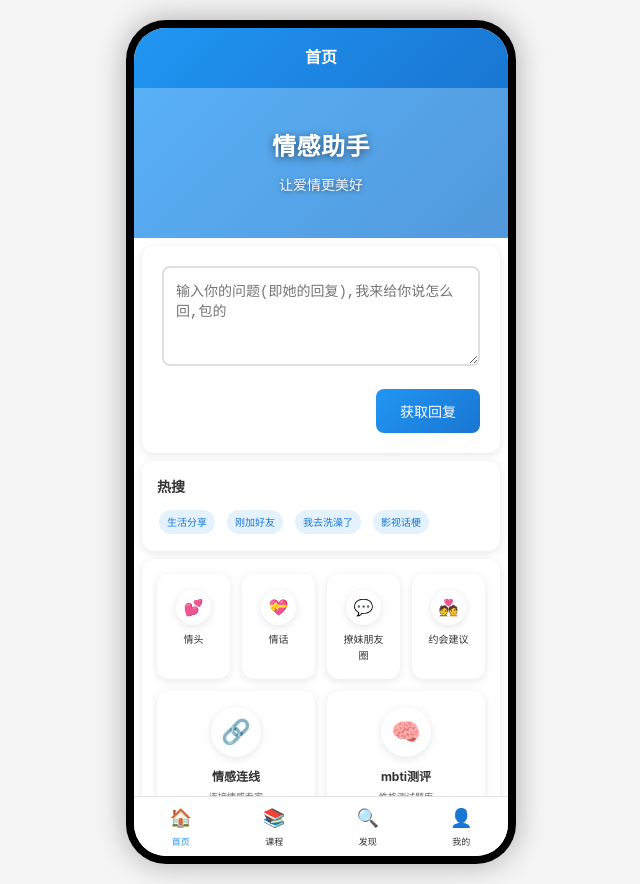
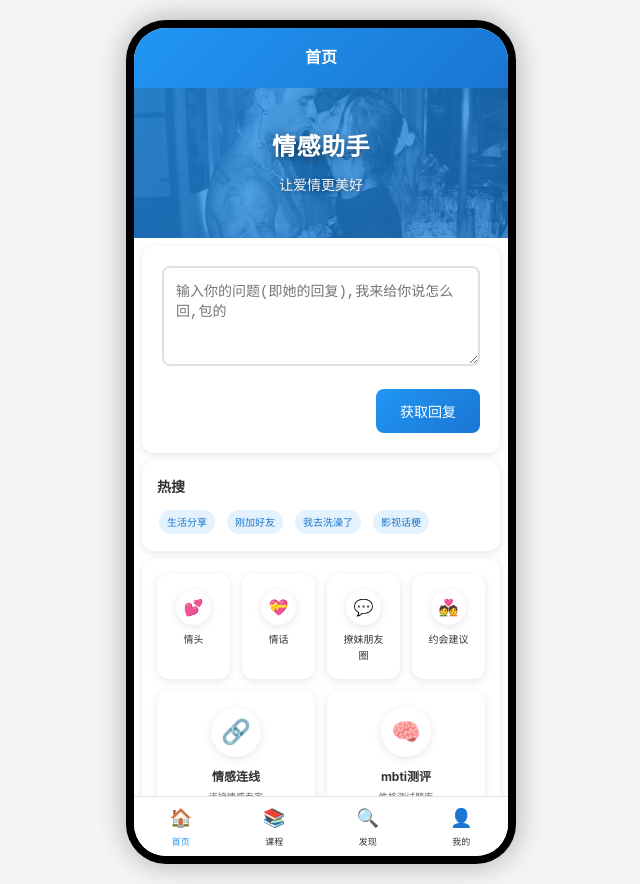
Before and after one commit to Louis-lyy/-, a plain HTML site: page index.html in a window 1280 px wide. Shown: the whole page, without its empty margins (319-959 px from the left). Drawn offline with Linux system fonts and the light colour scheme.

Commit message:
Update index.html

```diff
--- a/index.html
+++ b/index.html
@@ -101,7 +101,7 @@
         .hero-section {
             background:
                 linear-gradient(135deg, rgba(33, 150, 243, 0.75) 0%, rgba(25, 118, 210, 0.75) 100%),
-                url('原型/背景图.jpg') center center / cover;
+                url('背景图.jpg') center center / cover;
             color: white;
             text-align: center;
             padding: 40px 20px;
```
